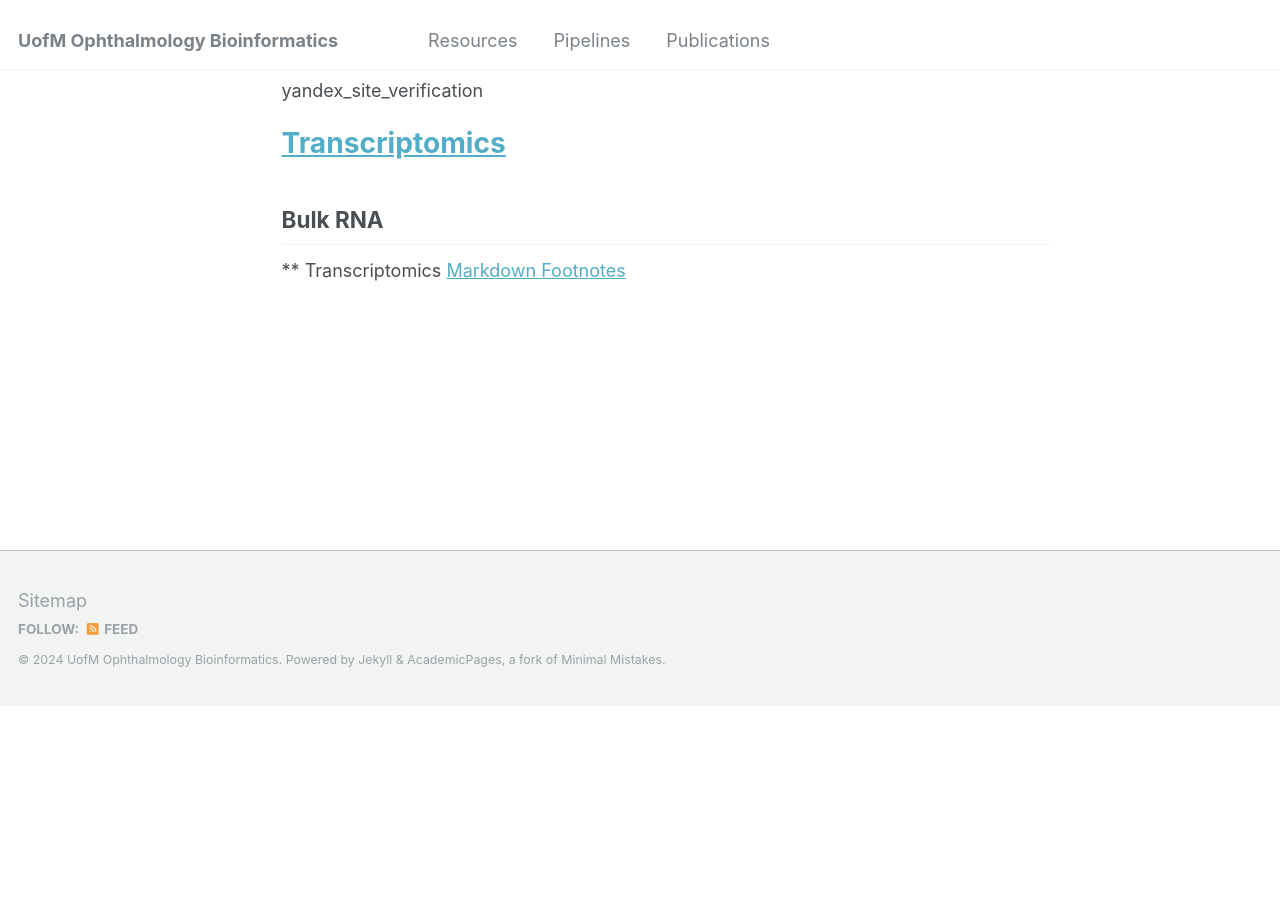
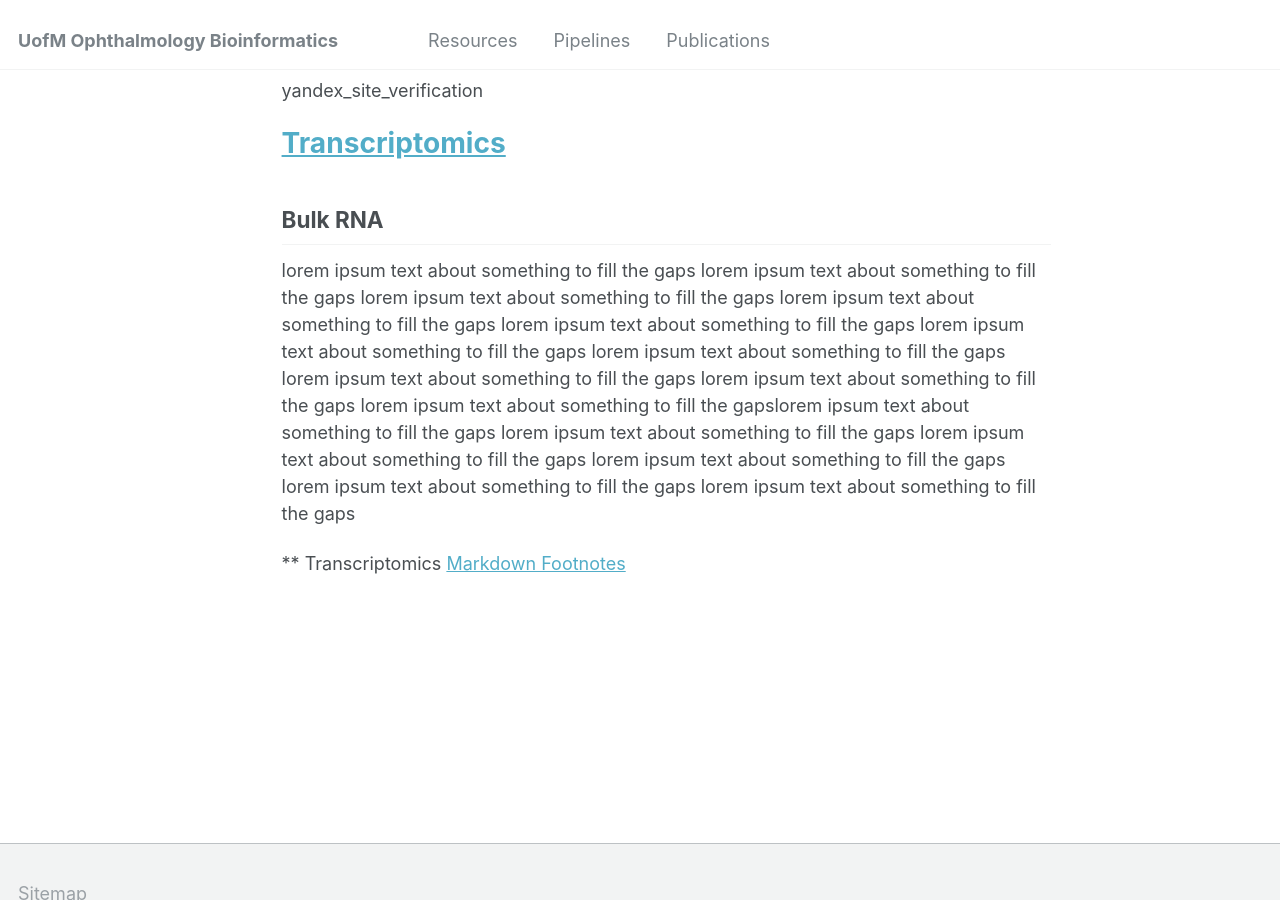
Before and after one commit to UofM-Ophthalmology/UofM-Ophthalmology.github.io, a Jekyll site: the page built from _pages/pipelines.md, in a window 1280 px wide and 900 px high, scrolled down 496 px. Built offline with Jekyll 4.4.1, drawn with Linux system fonts in a browser that asks for light colours; before the commit the page ends 1202 px from its top, so only the background shows below that.

Commit message:
adding text to check links

```diff
--- a/_pages/pipelines.md
+++ b/_pages/pipelines.md
@@ -34,16 +34,21 @@ yandex_site_verification
 
 ## Bulk RNA
 
-
-
-
-
-
-
-
-
-
-
+lorem ipsum text about something to fill the gaps
+lorem ipsum text about something to fill the gaps
+lorem ipsum text about something to fill the gaps
+lorem ipsum text about something to fill the gaps
+lorem ipsum text about something to fill the gaps
+lorem ipsum text about something to fill the gaps
+lorem ipsum text about something to fill the gaps
+lorem ipsum text about something to fill the gaps
+lorem ipsum text about something to fill the gaps
+lorem ipsum text about something to fill the gapslorem ipsum text about something to fill the gaps
+lorem ipsum text about something to fill the gaps
+lorem ipsum text about something to fill the gaps
+lorem ipsum text about something to fill the gaps
+lorem ipsum text about something to fill the gaps
+lorem ipsum text about something to fill the gaps
 
 
 
```
